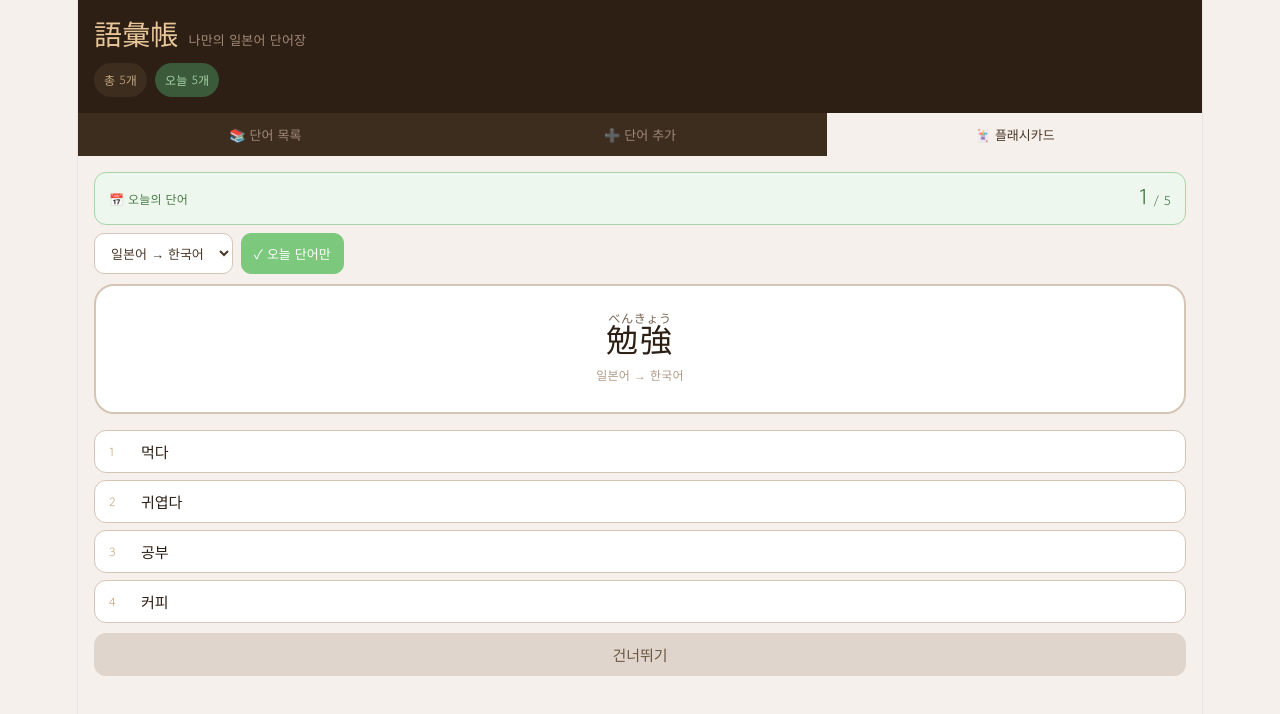
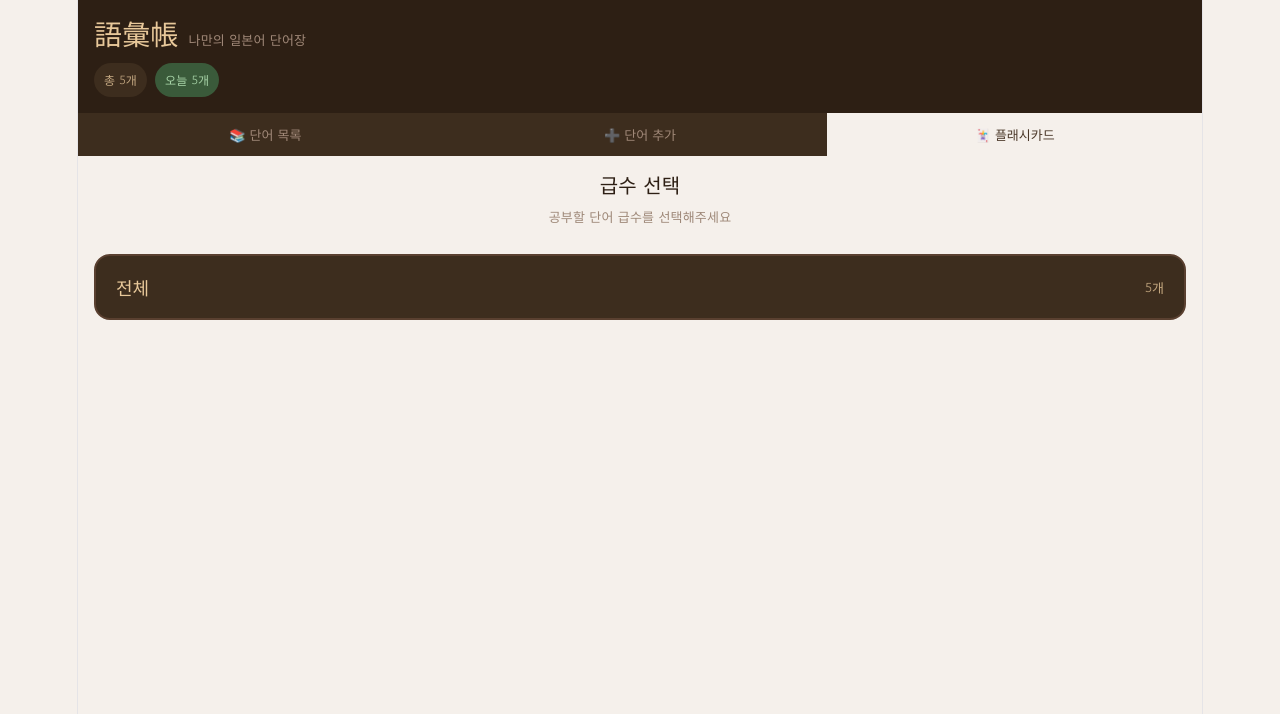
Before and after one commit to tmxpffk1725-rocky/japanese-vocab, a React (Vite) app: page / in a window 1280 px wide. Both pictures are taken after a click on the button "🃏 플래시카드". Shown: the top 714 px of the page. Built offline with nearby package versions, Linux system fonts and the light colour scheme.

Commit message:
Update App.jsx

```diff
--- a/src/App.jsx
+++ b/src/App.jsx
@@ -4,6 +4,8 @@ const STORAGE_KEY = "jp_vocab_words";
 const DAILY_KEY = "jp_vocab_daily";
 const COOLDOWN_DAYS = 4;
 const DAILY_COUNT = 30;
+
+const LEVELS = ["전체", "N5", "N4", "N3", "N2", "N1"];
 
 const sampleWords = [
   { id: 1, japanese: "勉強", reading: "べんきょう", korean: "공부", example: "毎日勉強しています。", wrong: 0 },
@@ -23,35 +25,24 @@ function getTodayStr() {
   return kst.toISOString().slice(0, 10);
 }
 
-// 오늘의 30단어 선택 로직
-// daily 구조: { date: "2026-06-10", wordIds: [1,2,...], usedDates: { wordId: "2026-06-08", ... } }
 function getDailyWords(words, savedDaily) {
   const today = getTodayStr();
-
-  // 오늘 이미 선택된 단어가 있으면 그대로 사용
   if (savedDaily && savedDaily.date === today && savedDaily.wordIds) {
     const todayWords = savedDaily.wordIds
       .map(id => words.find(w => w.id === id))
       .filter(Boolean);
     if (todayWords.length > 0) return todayWords;
   }
-
-  // 쿨다운 계산: 최근 COOLDOWN_DAYS일 안에 나온 단어 제외
   const usedDates = savedDaily?.usedDates || {};
   const cooldownDate = new Date();
   cooldownDate.setDate(cooldownDate.getDate() - COOLDOWN_DAYS);
   const cooldownStr = cooldownDate.toISOString().slice(0, 10);
-
   const available = words.filter(w => {
     const lastUsed = usedDates[w.id];
     return !lastUsed || lastUsed <= cooldownStr;
   });
-
-  // 사용 가능한 단어가 30개 미만이면 쿨다운 무시하고 전체에서 선택
   const pool = available.length >= DAILY_COUNT ? available : words;
-  const selected = shuffle(pool).slice(0, Math.min(DAILY_COUNT, pool.length));
-
-  return selected;
+  return shuffle(pool).slice(0, Math.min(DAILY_COUNT, pool.length));
 }
 
 function RubyText({ japanese, reading, size = 32, color = "#2d1f14" }) {
@@ -95,8 +86,8 @@ export default function App() {
   const [sessionQueue, setSessionQueue] = useState([]);
   const [cardIndex, setCardIndex] = useState(0);
   const [sessionDone, setSessionDone] = useState(false);
+  const [selectedLevel, setSelectedLevel] = useState(null); // null = 급수 선택 화면
 
-  // 오늘의 단어 목록
   const [dailyWords, setDailyWords] = useState(() => {
     try {
       const savedDaily = localStorage.getItem(DAILY_KEY);
@@ -111,12 +102,9 @@ export default function App() {
     try { localStorage.setItem(STORAGE_KEY, JSON.stringify(words)); } catch {}
   }, [words]);
 
-  // daily 상태 저장 및 오늘 단어 갱신
   useEffect(() => {
     const today = getTodayStr();
     const usedDates = daily?.usedDates || {};
-
-    // 날짜가 바뀌었거나 처음이면 새로 선택
     if (!daily || daily.date !== today) {
       const newDailyWords = getDailyWords(words, daily);
       const newUsedDates = { ...usedDates };
@@ -128,28 +116,45 @@ export default function App() {
     }
   }, [words]);
 
+  // 탭 전환 시 급수 선택 화면으로 초기화
+  useEffect(() => {
+    if (tab === "flash") setSelectedLevel(null);
+  }, [tab]);
+
   const showToast = (msg) => {
     setToast(msg);
     setTimeout(() => setToast(""), 2000);
   };
 
-  const filtered = words.filter(w => {
-    return w.japanese.includes(search) || w.korean.includes(search) || (w.reading && w.reading.includes(search));
-  });
+  const filtered = words.filter(w =>
+    w.japanese.includes(search) || w.korean.includes(search) || (w.reading && w.reading.includes(search))
+  );
 
-  const makeChoices = useCallback((correctWord, showKorean) => {
-    const pool = dailyOnly ? dailyWords : words;
+  // 급수별 단어 풀
+  const getLevelPool = useCallback((level) => {
+    if (level === "전체") return words;
+    return words.filter(w => w.level === level);
+  }, [words]);
+
+  // 급수별 오늘 단어 (dailyOnly가 켜져있을 때)
+  const getLevelDailyWords = useCallback((level) => {
+    if (level === "전체") return dailyWords;
+    return dailyWords.filter(w => w.level === level);
+  }, [dailyWords]);
+
+  const makeChoices = useCallback((correctWord, showKorean, pool) => {
     const others = pool.filter(w => w.id !== correctWord.id);
-    const wrong3 = shuffle(others.length >= 3 ? others : words.filter(w => w.id !== correctWord.id)).slice(0, 3);
+    const fallback = words.filter(w => w.id !== correctWord.id);
+    const wrong3 = shuffle(others.length >= 3 ? others : fallback).slice(0, 3);
     const answer = showKorean ? correctWord.japanese : correctWord.korean;
     const wrongAnswers = wrong3.map(w => showKorean ? w.japanese : w.korean);
     return shuffle([answer, ...wrongAnswers]);
-  }, [words, dailyWords, dailyOnly]);
+  }, [words]);
 
-  const startSession = useCallback(() => {
-    const pool = dailyOnly ? dailyWords : words;
-    if (pool.length === 0) { setCard(null); return; }
-    const queue = shuffle(pool);
+  const startSession = useCallback((level) => {
+    const basePool = dailyOnly ? getLevelDailyWords(level) : getLevelPool(level);
+    if (basePool.length === 0) { setCard(null); return; }
+    const queue = shuffle(basePool);
     setSessionQueue(queue);
     setCardIndex(0);
     setSessionDone(false);
@@ -158,8 +163,8 @@ export default function App() {
     setCard({ ...first, showKorean });
     setSelected(null);
     setAnswered(false);
-    setChoices(makeChoices(first, showKorean));
-  }, [words, dailyWords, cardMode, dailyOnly, makeChoices]);
+    setChoices(makeChoices(first, showKorean, queue));
+  }, [words, dailyWords, cardMode, dailyOnly, getLevelPool, getLevelDailyWords, makeChoices]);
 
   const drawCard = useCallback((queue, index) => {
     if (!queue || index >= queue.length) { setSessionDone(true); return; }
@@ -168,12 +173,14 @@ export default function App() {
     setCard({ ...word, showKorean });
     setSelected(null);
     setAnswered(false);
-    setChoices(makeChoices(word, showKorean));
+    setChoices(makeChoices(word, showKorean, queue));
   }, [cardMode, makeChoices]);
 
-  useEffect(() => {
-    if (tab === "flash") startSession();
-  }, [tab]);
+  const handleSelectLevel = (level) => {
+    setSelectedLevel(level);
+    setDailyOnly(true);
+    startSession(level);
+  };
 
   const handleSubmit = () => {
     if (!form.japanese.trim() || !form.korean.trim()) { showToast("단어와 뜻을 입력해주세요!"); return; }
@@ -237,16 +244,31 @@ export default function App() {
 
   const handleChoice = (choice) => {
     if (answered) return;
-    const correctAnswer = card.showKorean ? card.japanese : card.korean;
-    const isCorrect = choice === correctAnswer;
     setSelected(choice);
     setAnswered(true);
   };
 
-  const activePool = dailyOnly ? dailyWords : words;
+  const activePool = selectedLevel
+    ? (dailyOnly ? getLevelDailyWords(selectedLevel) : getLevelPool(selectedLevel))
+    : [];
   const noCard = !card || activePool.length === 0;
   const total = sessionQueue.length;
   const current = cardIndex + 1;
+
+  // 급수별 단어 수 계산
+  const levelCounts = LEVELS.reduce((acc, lv) => {
+    acc[lv] = lv === "전체" ? words.length : words.filter(w => w.level === lv).length;
+    return acc;
+  }, {});
+
+  const levelColors = {
+    "전체": { bg: "#3d2d1e", color: "#e8c89a", border: "#5a4030" },
+    "N5": { bg: "#edf7ed", color: "#2a6e2a", border: "#7cc87c" },
+    "N4": { bg: "#e8f4ff", color: "#2a5a8e", border: "#7cb8e8" },
+    "N3": { bg: "#fff8e8", color: "#8e6a2a", border: "#e8c87c" },
+    "N2": { bg: "#f8e8ff", color: "#6a2a8e", border: "#c87ce8" },
+    "N1": { bg: "#ffe8e8", color: "#8e2a2a", border: "#e87c7c" },
+  };
 
   return (
     <div style={styles.container}>
@@ -258,6 +280,7 @@ export default function App() {
         .btn-hover:hover { opacity: 0.85; transform: translateY(-1px); }
         .tab-btn { transition: all 0.2s; }
         .choice-btn:hover:not([disabled]) { transform: translateY(-2px); box-shadow: 0 4px 12px rgba(0,0,0,0.1); }
+        .level-btn:hover { transform: translateY(-2px); box-shadow: 0 4px 16px rgba(0,0,0,0.12); }
         input:focus, select:focus, textarea:focus { outline: 2px solid #e8a87c; outline-offset: 1px; }
         ruby { display: inline-flex; flex-direction: column-reverse; align-items: center; vertical-align: bottom; }
         rt { display: block; text-align: center; line-height: 1.2; }
@@ -305,15 +328,12 @@ export default function App() {
                 <input type="file" accept=".json" onChange={handleImport} style={{ display: "none" }} />
               </label>
             </div>
-
-            {/* 오늘의 단어 배너 */}
             <div style={{ background: "#edf7ed", border: "1.5px solid #a8d4a8", borderRadius: 12, padding: "12px 16px", marginBottom: 12 }}>
               <div style={{ fontSize: 12, color: "#4a7a4a", fontWeight: 700, marginBottom: 4 }}>📅 오늘의 단어 ({getTodayStr()})</div>
               <div style={{ fontSize: 13, color: "#4a7a4a" }}>
                 {dailyWords.length}개 선택됨 · 같은 단어는 {COOLDOWN_DAYS}일 안에 다시 안 나와요
               </div>
             </div>
-
             {filtered.length === 0 ? (
               <div style={styles.empty}><div style={{ fontSize: 48, marginBottom: 12 }}>📭</div><div style={{ color: "#9e8878" }}>단어가 없어요!</div></div>
             ) : (
@@ -327,6 +347,7 @@ export default function App() {
                           <div style={{ marginBottom: 2, display: "flex", alignItems: "center", gap: 6 }}>
                             <RubyText japanese={w.japanese} reading={w.reading} size={18} />
                             {isToday && <span style={{ fontSize: 10, background: "#edf7ed", color: "#4a7a4a", padding: "1px 6px", borderRadius: 8, fontWeight: 700 }}>오늘</span>}
+                            {w.level && <span style={{ fontSize: 10, background: levelColors[w.level]?.bg || "#f5f0eb", color: levelColors[w.level]?.color || "#6b5744", padding: "1px 6px", borderRadius: 8, fontWeight: 700, border: `1px solid ${levelColors[w.level]?.border || "#d4c5b5"}` }}>{w.level}</span>}
                           </div>
                           <div style={styles.korean}>{w.korean}</div>
                           {w.example && <div style={styles.example}>{w.example}</div>}
@@ -374,16 +395,45 @@ export default function App() {
         {/* FLASH */}
         {tab === "flash" && (
           <div>
-            {/* 진행 상황 */}
+            {/* 급수 선택 화면 */}
+            {!selectedLevel ? (
+              <div>
+                <div style={{ textAlign: "center", marginBottom: 24 }}>
+                  <div style={{ fontSize: 20, fontWeight: 700, color: "#2d1f14", marginBottom: 6 }}>급수 선택</div>
+                  <div style={{ fontSize: 13, color: "#9e8878" }}>공부할 단어 급수를 선택해주세요</div>
+                </div>
+                <div style={{ display: "flex", flexDirection: "column", gap: 12 }}>
+                  {LEVELS.filter(lv => levelCounts[lv] > 0).map(lv => {
+                    const c = levelColors[lv];
+                    return (
+                      <button key={lv} className="level-btn" onClick={() => handleSelectLevel(lv)}
+                        style={{ width: "100%", padding: "18px 20px", borderRadius: 16, border: `2px solid ${c.border}`, background: c.bg, color: c.color, fontSize: 18, fontWeight: 700, cursor: "pointer", fontFamily: "'Gowun Dodum', sans-serif", display: "flex", justifyContent: "space-between", alignItems: "center", transition: "all 0.2s" }}>
+                        <span>{lv}</span>
+                        <span style={{ fontSize: 13, fontWeight: 400, opacity: 0.8 }}>{levelCounts[lv]}개</span>
+                      </button>
+                    );
+                  })}
+                </div>
+              </div>
+            ) : (
+              /* 플래시카드 화면 */
+              <div>
+                {/* 뒤로가기 + 진행 상황 */}
+                <div style={{ display: "flex", alignItems: "center", gap: 8, marginBottom: 8 }}>
+                  <button onClick={() => setSelectedLevel(null)}
+                    style={{ background: "none", border: "none", cursor: "pointer", fontSize: 20, padding: "4px 8px", color: "#6b5744" }}>←</button>
                   {!sessionDone && card && (
-              <div style={{ background: "#edf7ed", border: "1.5px solid #a8d4a8", borderRadius: 12, padding: "10px 14px", marginBottom: 8, display: "flex", justifyContent: "space-between", alignItems: "center" }}>
-                <div style={{ fontSize: 12, color: "#4a7a4a", fontWeight: 700 }}>📅 오늘의 단어</div>
+                    <div style={{ flex: 1, background: "#edf7ed", border: "1.5px solid #a8d4a8", borderRadius: 12, padding: "8px 14px", display: "flex", justifyContent: "space-between", alignItems: "center" }}>
+                      <div style={{ fontSize: 12, color: "#4a7a4a", fontWeight: 700 }}>
+                        {selectedLevel === "전체" ? "전체" : selectedLevel}
+                      </div>
                       <div style={{ fontSize: 16, color: "#4a7a4a", fontWeight: 700 }}>
                         <span style={{ fontSize: 22 }}>{current}</span>
                         <span style={{ fontSize: 13, fontWeight: 400 }}> / {total}</span>
                       </div>
                     </div>
                   )}
+                </div>
 
                 <div style={{ display: "flex", gap: 8, flexWrap: "wrap", marginBottom: 10 }}>
                   <select value={cardMode} onChange={e => setCardMode(e.target.value)} style={styles.select}>
@@ -391,7 +441,7 @@ export default function App() {
                     <option value="japanese">일본어 → 한국어</option>
                     <option value="korean">한국어 → 일본어</option>
                   </select>
-              <button onClick={() => { setDailyOnly(p => !p); }}
+                  <button onClick={() => { setDailyOnly(p => !p); startSession(selectedLevel); }}
                     style={{ ...styles.select, cursor: "pointer", background: dailyOnly ? "#7cc87c" : "#fff", color: dailyOnly ? "#fff" : "#6b5744", border: `1.5px solid #7cc87c`, fontWeight: dailyOnly ? 700 : 400 }}>
                     {dailyOnly ? "✓ 오늘 단어만" : "오늘 단어만"}
                   </button>
@@ -400,14 +450,16 @@ export default function App() {
                 {sessionDone ? (
                   <div style={styles.empty}>
                     <div style={{ fontSize: 48, marginBottom: 12 }}>🎉</div>
-                <div style={{ color: "#4a7a4a", fontWeight: 700, fontSize: 18, marginBottom: 8 }}>오늘 단어 완료!</div>
+                    <div style={{ color: "#4a7a4a", fontWeight: 700, fontSize: 18, marginBottom: 8 }}>완료!</div>
                     <div style={{ color: "#9e8878", fontSize: 14, marginBottom: 20 }}>{total}개를 모두 풀었어요</div>
-                <button onClick={startSession} style={{ ...styles.submitBtn, maxWidth: 200 }}>다시 풀기</button>
+                    <button onClick={() => startSession(selectedLevel)} style={{ ...styles.submitBtn, maxWidth: 200, marginBottom: 10 }}>다시 풀기</button>
+                    <button onClick={() => setSelectedLevel(null)} style={{ ...styles.submitBtn, maxWidth: 200, background: "#e0d5cc", color: "#6b5744" }}>급수 변경</button>
                   </div>
                 ) : noCard ? (
                   <div style={styles.empty}>
                     <div style={{ fontSize: 48, marginBottom: 12 }}>📭</div>
-                <div style={{ color: "#9e8878" }}>단어를 먼저 추가해주세요!</div>
+                    <div style={{ color: "#9e8878", marginBottom: 16 }}>단어가 없어요!</div>
+                    <button onClick={() => setSelectedLevel(null)} style={{ ...styles.submitBtn, maxWidth: 200, background: "#e0d5cc", color: "#6b5744" }}>급수 변경</button>
                   </div>
                 ) : (
                   <div>
@@ -470,6 +522,8 @@ export default function App() {
               </div>
             )}
           </div>
+        )}
+      </div>
 
       {toast && <div style={styles.toast}>{toast}</div>}
     </div>
@@ -496,7 +550,6 @@ const styles = {
   korean: { fontSize: 13, color: "#7a6655", marginTop: 4 },
   example: { fontSize: 12, color: "#b09a88", marginTop: 4, fontFamily: "'Noto Sans JP', sans-serif" },
   wordRight: { display: "flex", alignItems: "center", gap: 4, flexShrink: 0 },
-  wrongBadge: { background: "#ffe0e0", color: "#c05050", fontSize: 11, padding: "2px 7px", borderRadius: 10 },
   iconBtn: { background: "none", border: "none", cursor: "pointer", fontSize: 15, padding: "4px" },
   empty: { textAlign: "center", padding: "60px 20px", color: "#b09a88" },
   formCard: { background: "#fff", borderRadius: 16, padding: 20, border: "1px solid #ede5da" },
```
Lines whose indentation alone changed are shown as unchanged.
